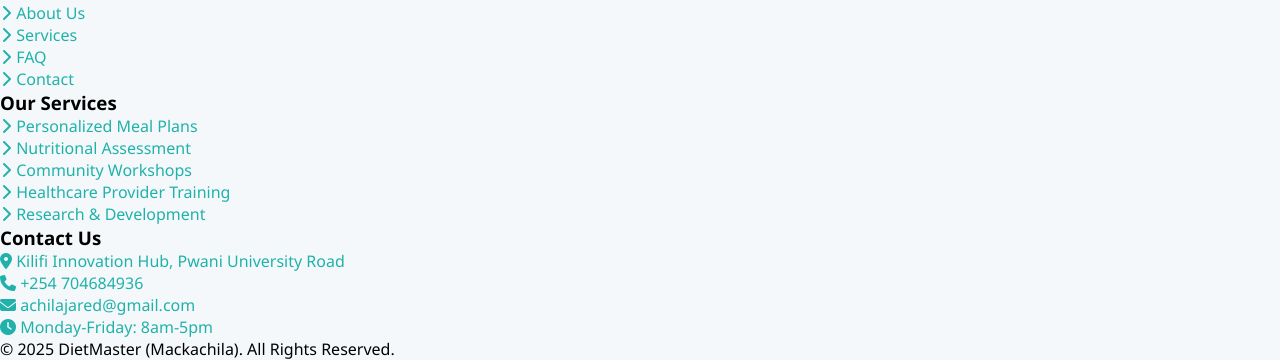
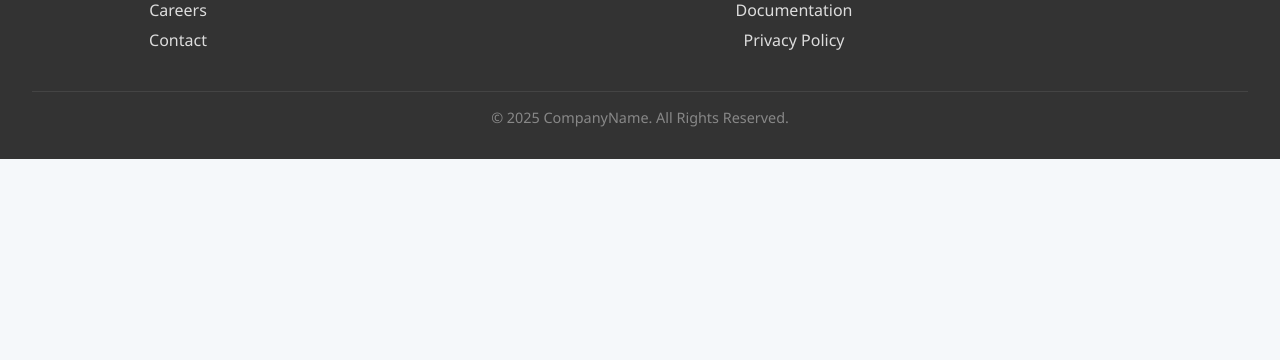
Before and after one commit to Mackachila/DietmasterFinal, a website: page public/register.html in a window 1280 px wide. Shown: the part 991-1351 px from the top of the page. After the commit the page ends 1150 px from the top, so only its background shows below. Drawn offline with Linux system fonts and the light colour scheme.

Commit message:
Update register.html

```diff
--- a/public/register.html
+++ b/public/register.html
@@ -460,45 +460,45 @@
     </div>
 
   <!-- Footer -->
-<footer>
-    <div class="footer-grid">
-        <div class="footer-col">
-            <h3>About DietMaster</h3>
-            <p>DietMaster is dedicated to improving child nutrition in Kilifi County through Computerised Meal Recommendations that respect local food availability and cultural preferences.</p>
-            <p>Our innovative approach combines technology with nutritional expertise to fight malnutrition in children under 5 years.</p>
-        </div>
-        <div class="footer-col">
-            <h3>Quick Links</h3>
+    <footer class="footer">
+        <div class="footer-content">
+            <div class="footer-column">
+                <h3>Company</h3>
                 <ul>
-                <li><a href="#home"><i class="fas fa-chevron-right"></i> Home</a></li>
-                <li><a href="#about"><i class="fas fa-chevron-right"></i> About Us</a></li>
-                <li><a href="#services"><i class="fas fa-chevron-right"></i> Services</a></li>
-                <li><a href="#faq"><i class="fas fa-chevron-right"></i> FAQ</a></li>
-                <li><a href="#contact"><i class="fas fa-chevron-right"></i> Contact</a></li>
+                    <li><a href="#">About Us</a></li>
+                    <li><a href="#">Our Team</a></li>
+                    <li><a href="#">Careers</a></li>
+                    <li><a href="#">Contact</a></li>
                 </ul>
             </div>
-        <div class="footer-col">
-            <h3>Our Services</h3>
+            <div class="footer-column">
+                <h3>Services</h3>
                 <ul>
-                <li><a href="/account"><i class="fas fa-chevron-right"></i> Personalized Meal Plans</a></li>
-                <li><a href="/account"><i class="fas fa-chevron-right"></i> Nutritional Assessment</a></li>
-                <li><a href="/account"><i class="fas fa-chevron-right"></i> Community Workshops</a></li>
-                <li><a href="/account"><i class="fas fa-chevron-right"></i> Healthcare Provider Training</a></li>
-                <li><a href="/account"><i class="fas fa-chevron-right"></i> Research & Development</a></li>
+                    <li><a href="#">Quality diet recommendation</a></li>
+
                 </ul>
             </div>
-        <div class="footer-col">
-            <h3>Contact Us</h3>
+            <div class="footer-column">
+                <h3>Resources</h3>
                 <ul>
-                <li><a href="#"><i class="fas fa-map-marker-alt"></i> Kilifi Innovation Hub, Pwani University Road</a></li>
-                <li><a href="tel:+254712345678"><i class="fas fa-phone"></i> +254 704684936</a></li>
-                <li><a href="mailto:info@dietmaster.co.ke"><i class="fas fa-envelope"></i> achilajared@gmail.com</a></li>
-                <li><a href="#"><i class="fas fa-clock"></i> Monday-Friday: 8am-5pm</a></li>
+                    <li><a href="#">Blog</a></li>
+                    <li><a href="#">FAQ</a></li>
+                    <li><a href="#">Documentation</a></li>
+                    <li><a href="#">Privacy Policy</a></li>
                 </ul>
             </div>
+            <div class="footer-column">
+                <h3>Connect With Us</h3>
+                <div class="social-links">
+                    <a href="#"><i class="fab fa-facebook-f"></i></a>
+                    <a href="#"><i class="fab fa-twitter"></i></a>
+                    <a href="#"><i class="fab fa-instagram"></i></a>
+                    <a href="#"><i class="fab fa-linkedin-in"></i></a>
                 </div>
-    <div class="footer-bottom">
-        <p>&copy; 2025 DietMaster (Mackachila). All Rights Reserved.</p>
+            </div>
+        </div>
+        <div class="copyright">
+            <p>&copy; 2025 CompanyName. All Rights Reserved.</p>
         </div>
     </footer>
     <script src="validation.js"></script>
```
Lines whose indentation alone changed are shown as unchanged.
